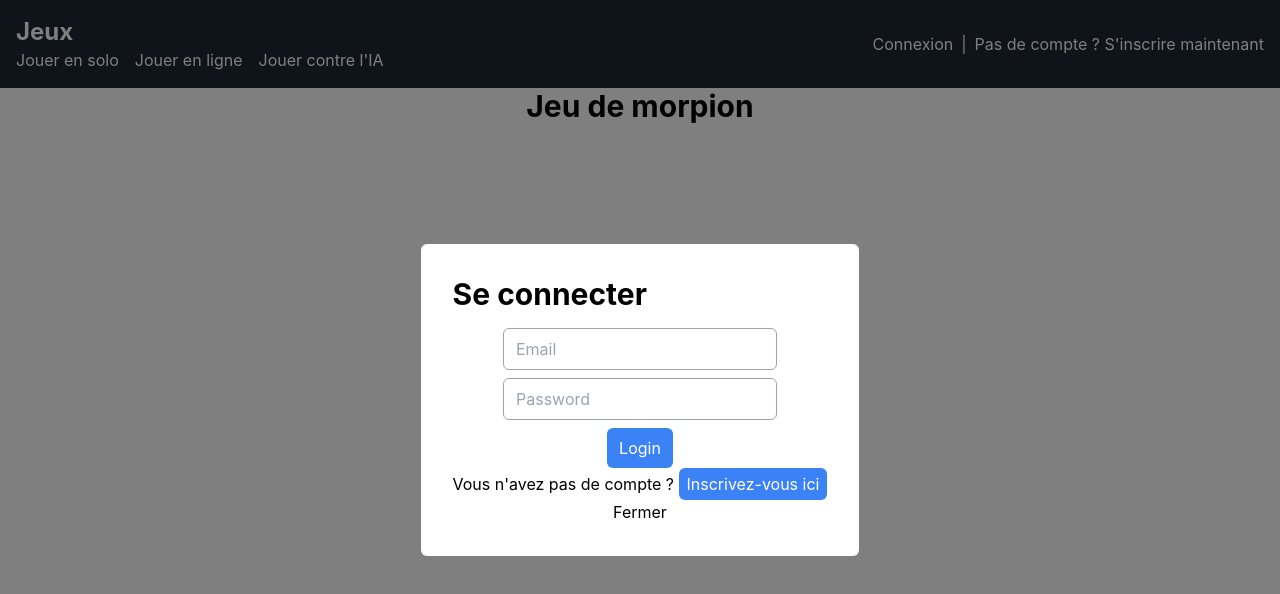
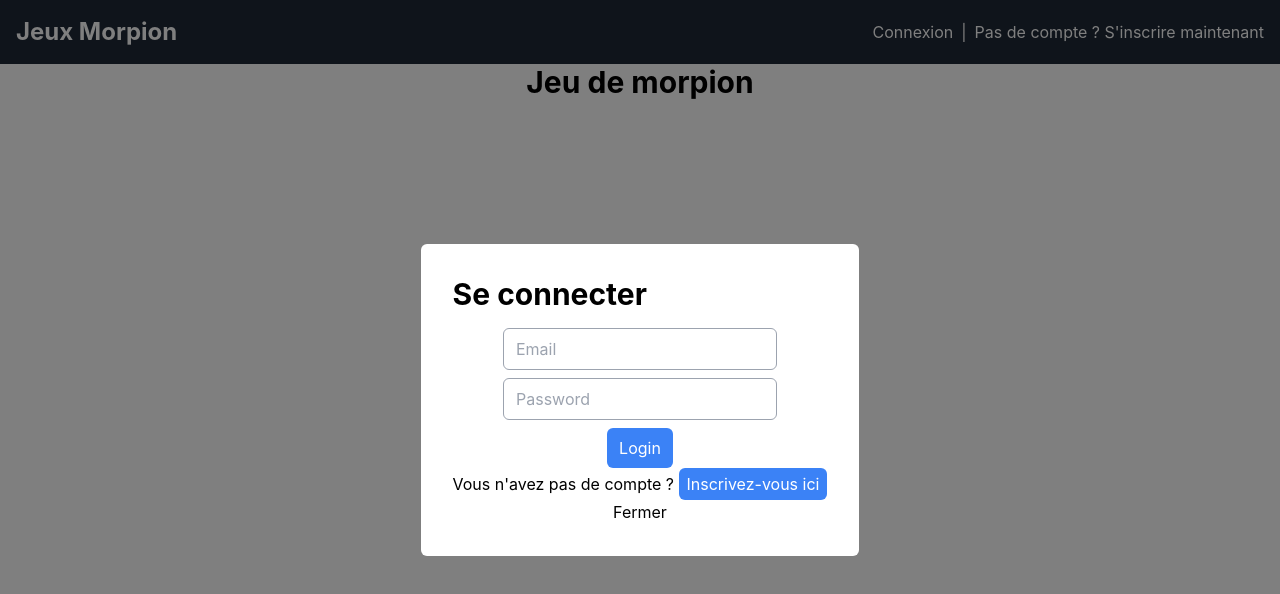
Before and after one commit to arthurduboiis/tictactoe, a React (Create React App) app: page / in a window 1280 px wide. Shown: the top 594 px of the page. Built offline with nearby package versions, Linux system fonts and the light colour scheme; no server answers.

Commit message:
fix: add condition to verif password

```diff
--- a/src/components/HeaderComponents.tsx
+++ b/src/components/HeaderComponents.tsx
@@ -16,12 +16,7 @@ const Header: React.FC<HeaderProps> = ({
  return (
     <div className="flex justify-between items-center p-4 bg-gray-800 text-white">
       <div>
-        <h1 className="text-2xl font-bold">Jeux</h1>
-        <ul className="flex space-x-4">
-          <li>Jouer en solo</li>
-          <li>Jouer en ligne</li>
-          <li>Jouer contre l'IA</li>
-        </ul>
+        <h1 className="text-2xl font-bold">Jeux Morpion</h1>
       </div>
 
       {loggedIn && (
--- a/src/components/LoginComponents.tsx
+++ b/src/components/LoginComponents.tsx
@@ -15,8 +15,6 @@ const Login: React.FC<LoginProps> = ({ onClose, onOpenRegister }) => {
   const onLogin = async (e: React.FormEvent<HTMLButtonElement>) => {
     e.preventDefault();
     try {
-
-
       const response = await axios
         .post(
           process.env.REACT_APP_API_URL + "api/login",
@@ -31,6 +29,10 @@ const Login: React.FC<LoginProps> = ({ onClose, onOpenRegister }) => {
             },
           }
         )
+      if (password.length < 6) {
+        console.log("Password must be at least 6 characters long.");
+        return;
+      }
       login(response.data.user);
       localStorage.setItem("token", response.data.token);
       //await axios.get(process.env.REACT_APP_API_URL + "sanctum/csrf-cookie");
@@ -38,10 +40,6 @@ const Login: React.FC<LoginProps> = ({ onClose, onOpenRegister }) => {
     } catch (error) {
       console.log(error);
     }
-
-
-
-
   };
 
   return (
```
